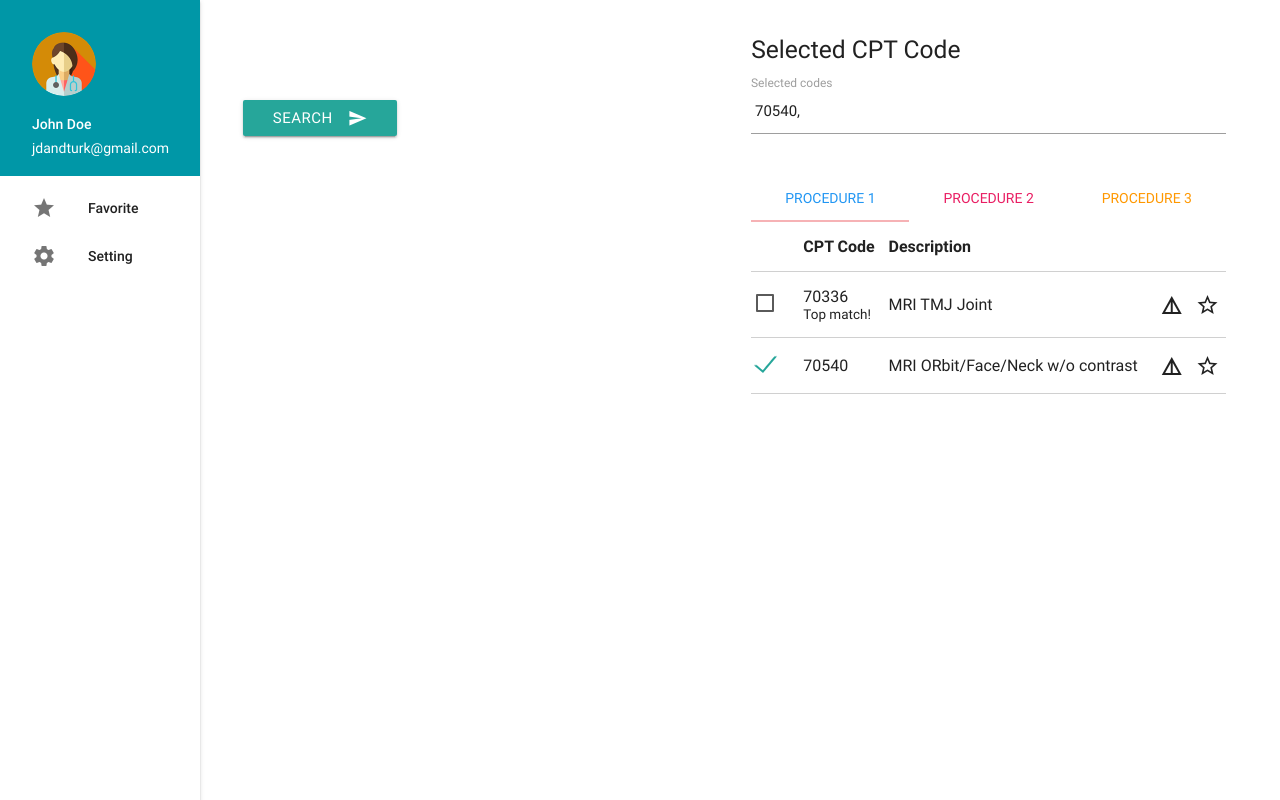
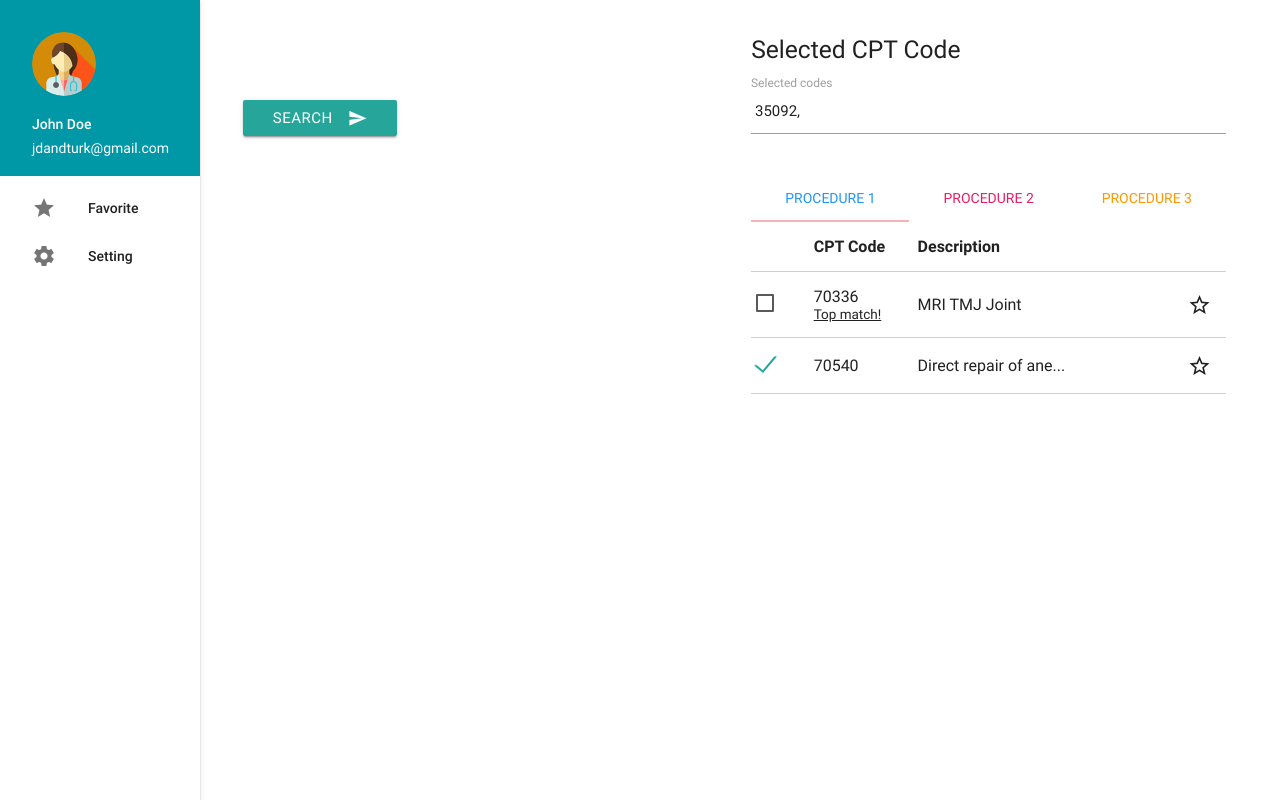
Before and after one commit to karadaharu/healthpp, a Django app: page /code_search/ in a window 1280 px wide, after a click that opens the changed part. Run offline with Django 3.2, Linux system fonts and the light colour scheme; some libraries are stand-ins or nearby versions.

Commit message:
add description expansion

```diff
--- a/code_search/static/code_search/main.js
+++ b/code_search/static/code_search/main.js
@@ -51,4 +51,31 @@ $(document).ready(function(){
       icon.text('star');
     }
   });
+
+  // Initialize description
+  let descriptions = $('.description');
+  for (var i = 0; i < descriptions.length; ++i) {
+    let full_text = $(descriptions[i]).data('full');
+    let max_len = 20;
+    if (full_text.length > max_len) {
+      $(descriptions[i]).text(full_text.slice(0, max_len) + '...');
+      $(descriptions[i]).data('isfull', 'false');
+
+      $(descriptions[i]).click(function() {
+        console.log('aaa');
+        full_text = $(this).data('full');
+        if ( $(this).data('isfull') === 'false') {
+          $(this).text(full_text);
+          $(this).data('isfull', 'true');
+        } else {
+          $(this).text(full_text.slice(0, max_len) + '...');
+          $(this).data('isfull', 'false');
+        }
+      });
+
+    } else {
+      $(descriptions[i]).text(full_text);
+    }
+  }
+
 });
--- a/code_search/static/code_search/style.css
+++ b/code_search/static/code_search/style.css
@@ -25,4 +25,8 @@
 }
 .top-prob{
   font-size: 0.9rem;
+ text-decoration: underline;
 }
+.description {
+  width:270px;
+}
--- a/code_search/templates/code_search/index.html
+++ b/code_search/templates/code_search/index.html
@@ -80,7 +80,6 @@ As the heart beats, it pumps blood through a system of blood vessels, called the
               <th>CPT Code</th>
               <th>Description</th>
               <th></th>
-              <th></th>
             </tr>
           </thead>
           <tbody>
@@ -90,24 +89,18 @@ As the heart beats, it pumps blood through a system of blood vessels, called the
                 <label for="check1"></label>
               </td>
               <td>70336<br><span class="top-prob">Top match!</span></td>
-              <td>MRI TMJ Joint</td>
-              <td>
-                <i class="material-icons">details</i>
-              </td>
+              <td class="description" data-full="MRI TMJ Joint" data-isfull="true"></td>
               <td class="icon-favorite">
                 <i class="material-icons">star_border</i>
               </td>
             </tr>
             <tr>
               <td>
-                <input type="checkbox" data-code="70540" id="check2" class="checkbox" />
+                <input type="checkbox" data-code="35092" id="check2" class="checkbox" />
                 <label for="check2"></label>
               </td>
               <td>70540</td>
-              <td>MRI ORbit/Face/Neck w/o contrast</td>
-              <td>
-                <i class="material-icons">details</i>
-              </td>
+              <td class="description" data-full="Direct repair of aneurysm, false aneurysm, or excision (partial or total) and graft insertion, with or without patch graft; for ruptured aneurysm, abdominal aorta involving visceral vessels (mesenteric, celiac, renal)." data-isfull="true"></td>
               <td class="icon-favorite">
                 <i class="material-icons">star_border</i>
               </td>
```
